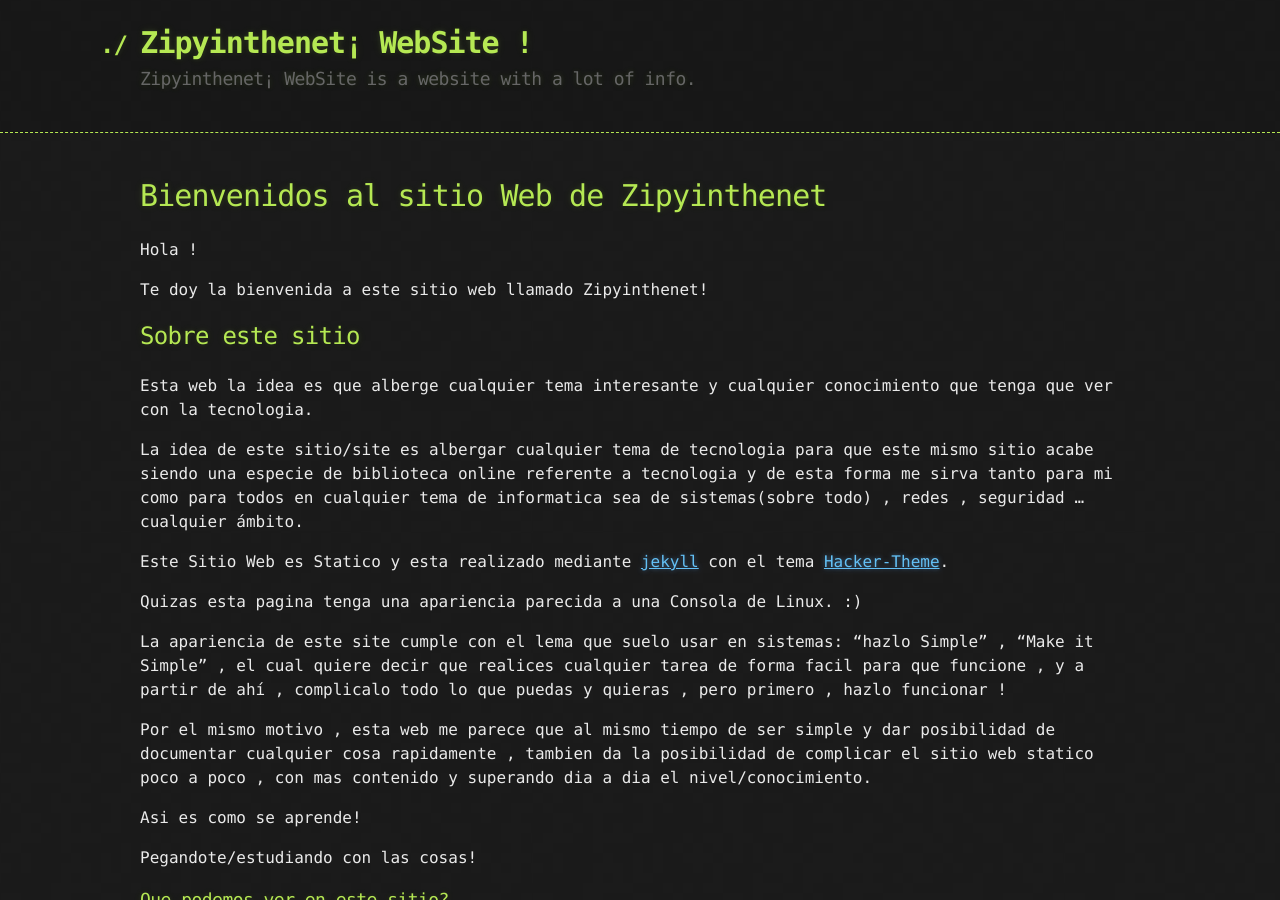
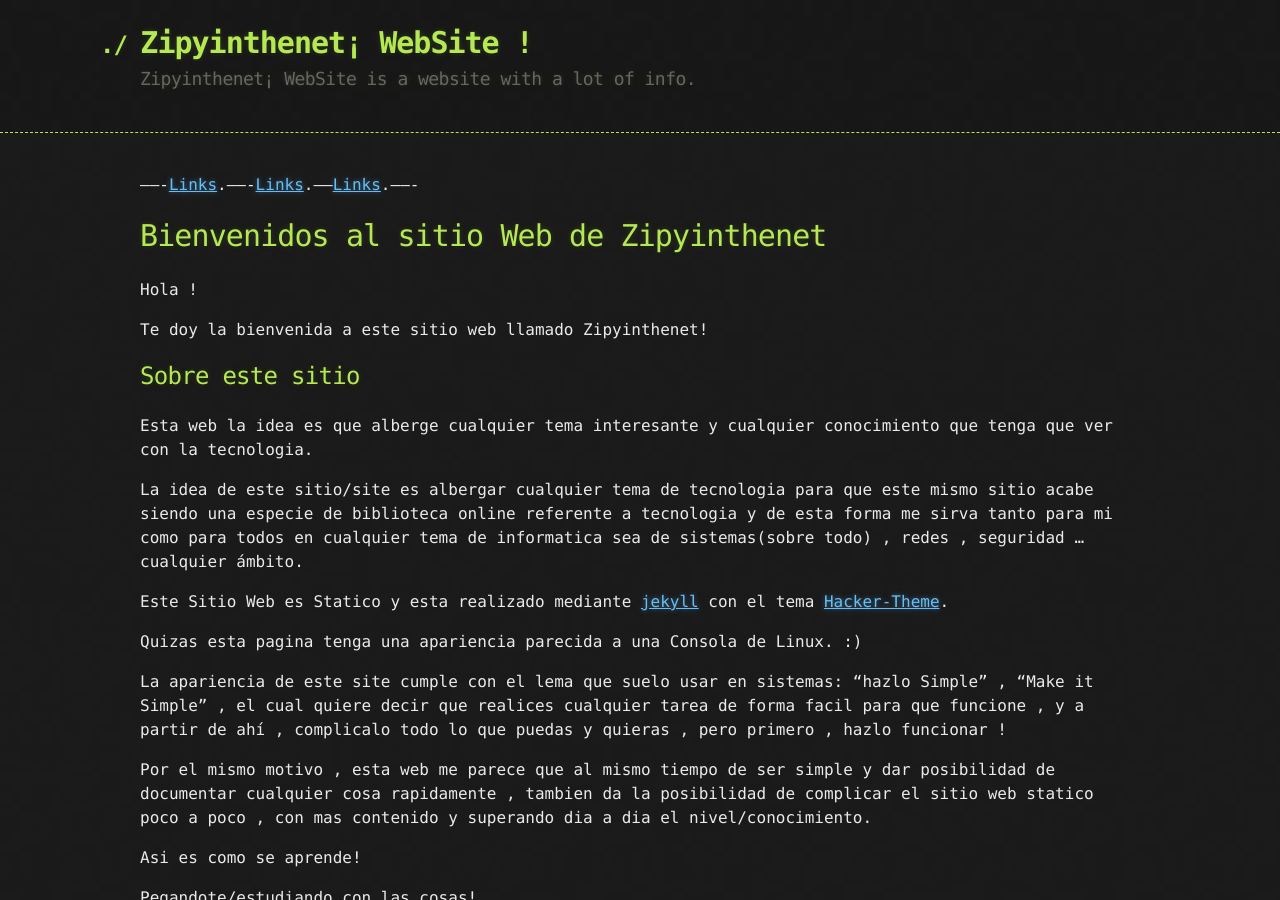
Before and after one commit to zipyinthenet/zipyinthenet.github.io, a Jekyll site: the page built from index.md, in a window 1280 px wide and 900 px high. Built offline with Jekyll 4.4.1, drawn with Linux system fonts in a browser that asks for light colours; our own code applies the rules of GitHub Pages for plain Markdown files.

Commit message:
se añade links2

```diff
--- a/index.md
+++ b/index.md
@@ -1,7 +1,7 @@
 ---
 layout: default
 ---
-
+-------[Links](./links.html).-------[Links](./links.html).------[Links](./links.html).-------
 # Bienvenidos al sitio Web de Zipyinthenet
 
 Hola !
```
